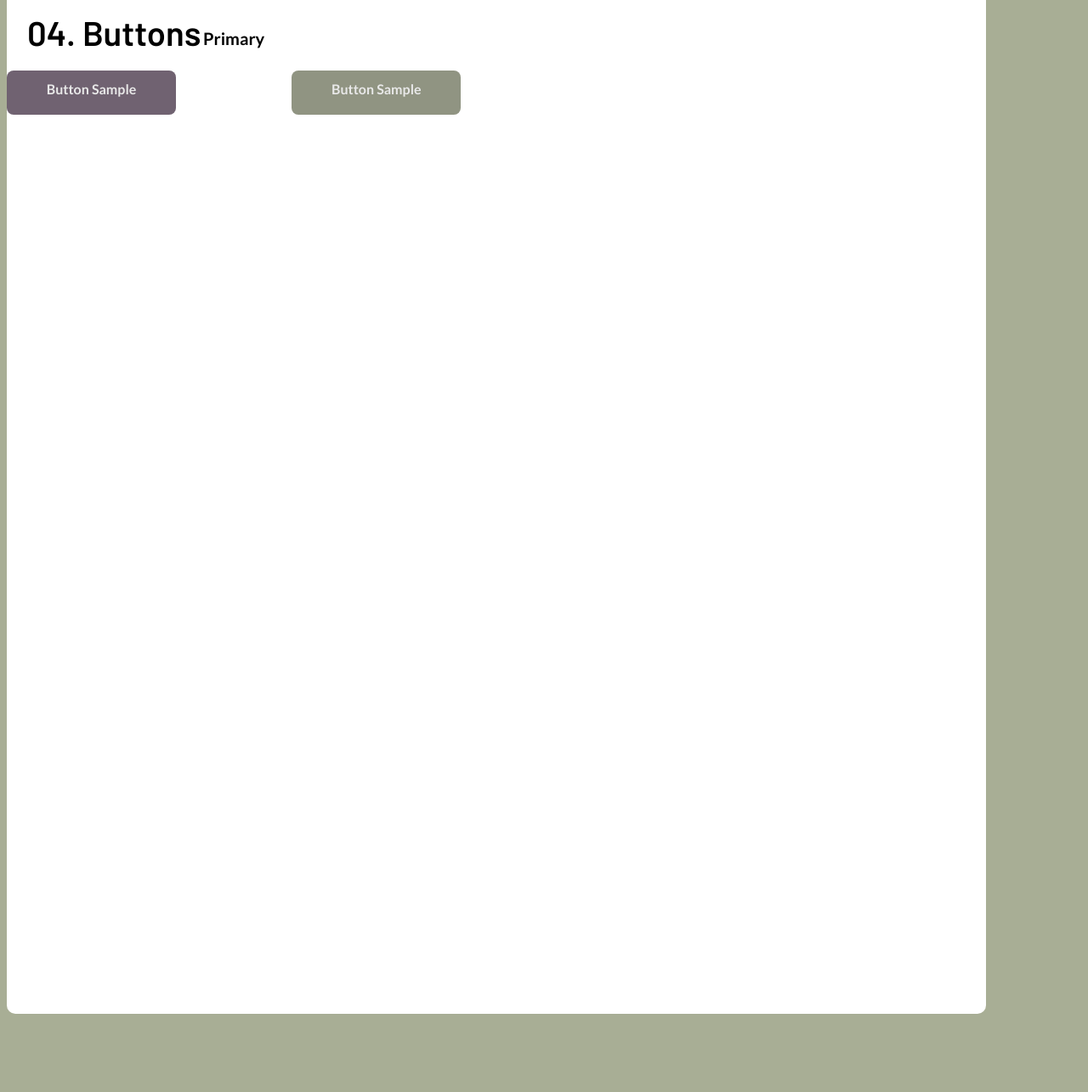
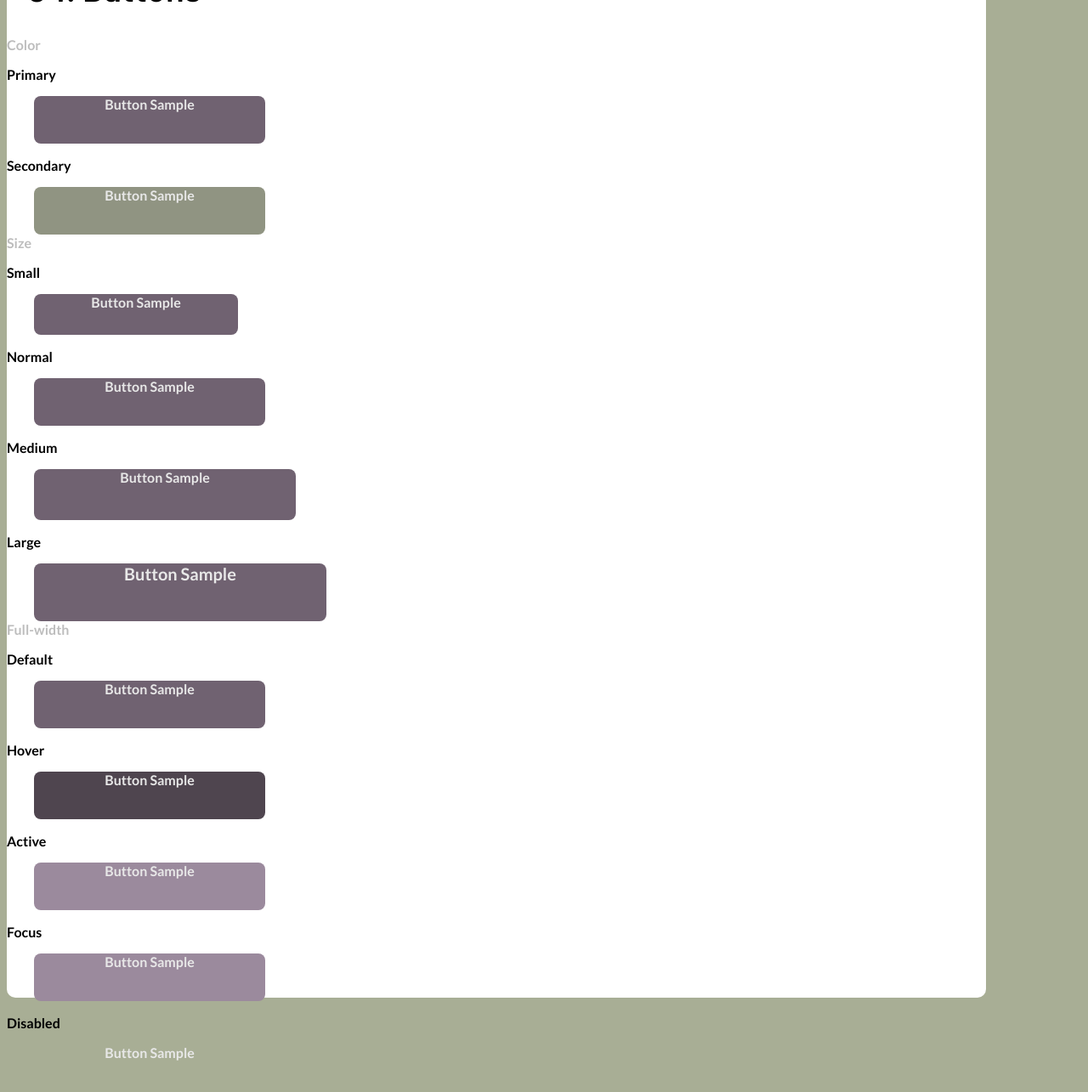
Before and after one commit to aricruz/myportfolio, a plain HTML site: page index.html in a window 1280 px wide. Shown: the part 2979-4264 px from the top of the page at 85% size. Before the commit the page ends 4172 px from the top, so only its background shows below. Drawn offline with Linux system fonts and the light colour scheme; files whose address does not match are found by name.

Commit message:
update 3.21

```diff
--- a/css/index.css
+++ b/css/index.css
@@ -31,13 +31,14 @@ html{
     border-radius: 10px;
     height: 300px;
     width: 1152px;
-    padding-bottom: 32px;
 }
 .sectionContainer3{
     background-color: FFFFFF;
     border-radius: 10px;
     height: 1244px;
     width: 1152px;
+    grid-template-columns: 25% 25% 25% 25%;
+    grid-template-rows: 25% 25% 25% 25%;
 }
 .section{
     padding: 10px;
@@ -128,43 +129,43 @@ div {
 }
 h1{
 font-size:48px;
-font-weight: bold;
+font-weight: 700px;
 font-family: Barlow;
 }
 h2{
     font-size:40px;
-    font-weight:bold;
+    font-weight: 700px;
     font-family: Barlow;
 }
 h3{
     font-size:  32px;
-    font-weight:bold;
+    font-weight:700px;
     font-family: Barlow;
 }
 .size{
     font-size: 48px;
-    font-style: bold;
+    font-style: 700px;
     font-family: Barlow;
     padding-top: 10px;
 }
 .size2{
     font-size: 40px;
-    font-style: bold;
+    font-style: 700px;
     font-family:Barlow;
 }
 .size3{
     font-size: 32px;
-    font-style: bold;
+    font-style: 700px;
     font-family: Barlow;
 }
 .size4{
     font-size: 28;
-    font-style: bold;
+    font-style: 700px;
     font-family: Barlow;
 }
 .size5{
     font-size:24px;
-    font-style:bold;
+    font-style: 700px;
     font-family:Barlow;
 }
 .size6{
@@ -229,15 +230,18 @@ h3{
 }
 .buttonSection{
     display: flex;
-    justify-self: start;
-    flex-direction: column;
-    width: 33%;
-}
-.sectionFlex{
-    display: flex;
+    flex-flow: column wrap;
 
 }
 .primaryButton{
+    display: flex;
+    justify-content: flex-start;
+    justify-content: ;
+    flex-direction: column;
+}
+.mainButton{
+    height: 56px;
+    width: 272px;
     background-color: #706271;
     border: none;
     border-radius: 8px;
@@ -245,16 +249,11 @@ h3{
     font-size: 16px;
     font-family: lato;
     margin-left: 32px;
-}
-.buttonNormal{
-    display: inline-block;
-    padding:12px;
-    margin: 80px 0px 10px 0pc;
-    width: 175px;
-    height: 28px;
     text-align: center;
 }
 .secondaryButton{
+    height: 56px;
+    width: 272px;
     background-color: #909482;
     border: none;
     border-radius: 8px;
@@ -262,16 +261,102 @@ h3{
     font-size: 16px;
     font-family: lato;
     margin-left: 32px;
+    text-align: center;
 }
-.Small{
+.sectionButton{
+    display: flex;
     font-size: 16px;
     font-family: lato;
-    color: #1D1D1D;
-    padding: 100px 32px 0px 10px;
+    color: #BDBDBD;
 }
-.smallLight{
+.littleButton{
+    display: inline-block;
+    height: 48px;
+    width: 240px;
+    background-color: #706271;
+    border: none;
+    border-radius: 8px;
+    color: #E8E8E8;
     font-size: 16px;
     font-family: lato;
-    color: #A8AE95;
-    padding: 20px;
+    margin-left: 32px;
+    text-align: center;
 }
+.buttonSize{
+        display: flex;
+        justify-content: flex-start;
+        justify-content: center;
+        flex-direction: column;
+}
+.medButton{
+    height: 60px;
+    width: 308px;
+    background-color: #706271;
+    border: none;
+    border-radius: 8px;
+    color: #E8E8E8;
+    font-size: 16px;
+    font-family: lato;
+    margin-left: 32px;
+    text-align: center;
+}
+.largeButton{
+    height: 68px;
+    width: 344px;
+    background-color: #706271;
+    border: none;
+    border-radius: 8px;
+    color: #E8E8E8;
+    font-size: 20px;
+    font-family: lato;
+    margin-left: 32px;
+    text-align: center;
+}
+.hoverButton{
+    height: 56px;
+    width: 272px;
+    background-color: #4F454F;
+    border: none;
+    border-radius: 8px;
+    color: #E8E8E8;
+    font-size: 16px;
+    font-family: lato;
+    margin-left: 32px;
+    text-align: center;
+}
+.activeButton{
+    height: 56px;
+    width: 272px;
+    background-color: #9B8A9D;
+    border: none;
+    border-radius: 8px;
+    color: #E8E8E8;
+    font-size: 16px;
+    font-family: lato;
+    margin-left: 32px;
+    text-align: center;
+}
+.focusButton{
+    height: 56px;
+    width: 272px;
+    background-color: #9B8A9D;
+    border: 1px black;
+    border-radius: 8px;
+    color: #E8E8E8;
+    font-size: 16px;
+    font-family: lato;
+    margin-left: 32px;
+    text-align: center;
+}
+.disabledButton{
+    height: 56px;
+    width: 272px;
+    background-color: #9B8A9D, 42%;
+    border: 1px black;
+    border-radius: 8px;
+    color: #E8E8E8;
+    font-size: 16px;
+    font-family: lato;
+    margin-left: 32px;
+    text-align: center;
+}
--- a/index.html
+++ b/index.html
@@ -12,6 +12,7 @@
 <body>
   <h1 id="pageTopic">Arianna's Portfolio Style Guide</h1>
   <h3>By: Arianna Cruz</h3>
+
     <!-- Start with Color Section -->
   <section class="sectionContainer">
     <section class="header"></section>
@@ -172,21 +173,73 @@
   </section>
   </section>
 <!-- Buttons Section-->
-    <section class="sectionContainer3">
-      <section class="header"></section>
-    <section class=buttons>
-      <h2 class="sectionHead">04. Buttons</h2>
-      </section>
-      <section class=primary></section>
-        <p class="size10">Primary</p>
-        <div class="sectionFlex">
+ <section class="sectionContainer3">
+  <section class="header"></section>
+  <section class="Button">
+    <h2 class="sectionHead">04. Buttons</h2>
+  </section>
+  <div class="sectionButton">Color</div>
+    <div class="buttonSection">
+      <div class="primaryButton">
+      <p class="size12">Primary</p>
+      </div>
         <div class="buttonContainer"></div>
-        <div class="buttonNormal primaryButton">Button Sample</div>
-        <p class="size10">Primary</p>
-        <div class="sectionFlex">
+        <div class="mainButton">Button Sample</div>
+        <div class="primaryButton">
+        <p class="size12">Secondary</p>
+          <div class="buttonContainer"></div>
+          <div class="secondaryButton">Button Sample</div>
+        </div>
+      </div>
+    <div class="sectionButton">Size</div>
+      <div class="buttonSection">
+        <div class="buttonSize">
+          <p class="size12">Small</p>
+          <div class="buttonContainer"></div>
+          <div class="littleButton">Button Sample</div>
+        </div>
+        <div class="buttonSize">
+          <p class="size12">Normal</p>
+          <div class="buttonContainer"></div>
+          <div class="mainButton">Button Sample</div>
+        </div>
+        <div class="buttonSize">
+          <p class="size12">Medium</p>
+          <div class="buttonContainer"></div>
+          <div class="medButton">Button Sample</div>
+        </div>
+        <div class="buttonSize">
+          <p class="size12">Large</p>
+          <div class="buttonContainer"></div>
+          <div class="largeButton">Button Sample</div>
+        </div>
+      </div>
+  <div class="sectionButton">Full-width</div>
+    <div class="buttonSection">
+       <div class="buttonSize">
+        <p class="size12">Default</p>
         <div class="buttonContainer"></div>
-        <div class="buttonNormal secondaryButton">Button Sample</div>
-      </section>
-    </div>
+        <div class="mainButton">Button Sample</div>
+      </div>
+      <div class="buttonSize">
+        <p class="size12">Hover</p>
+        <div class="buttonContainer"></div>
+        <div class="hoverButton">Button Sample</div>
+      </div>
+      <div class="buttonSize">
+        <p class="size12">Active</p>
+        <div class="buttonContainer"></div>
+        <div class="activeButton">Button Sample</div>
+      </div>
+      <div class="buttonSize">
+        <p class="size12">Focus</p>
+        <div class="buttonContainer"></div>
+        <div class="focusButton">Button Sample</div>
+      </div>
+      <div class="buttonSize">
+        <p class="size12">Disabled</p>
+        <div class="buttonContainer"></div>
+        <div class="disabledButton">Button Sample</div>
+      </div>
 </section>
 </body>
```
